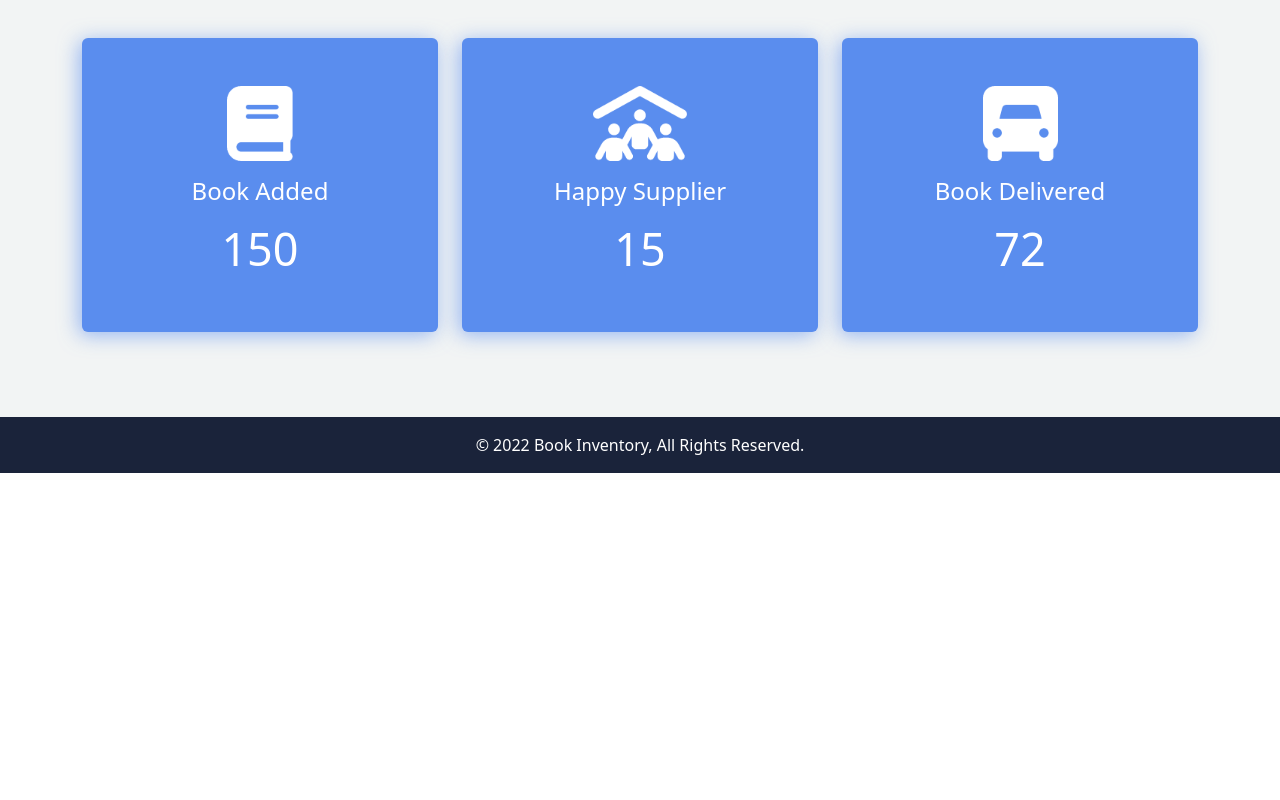
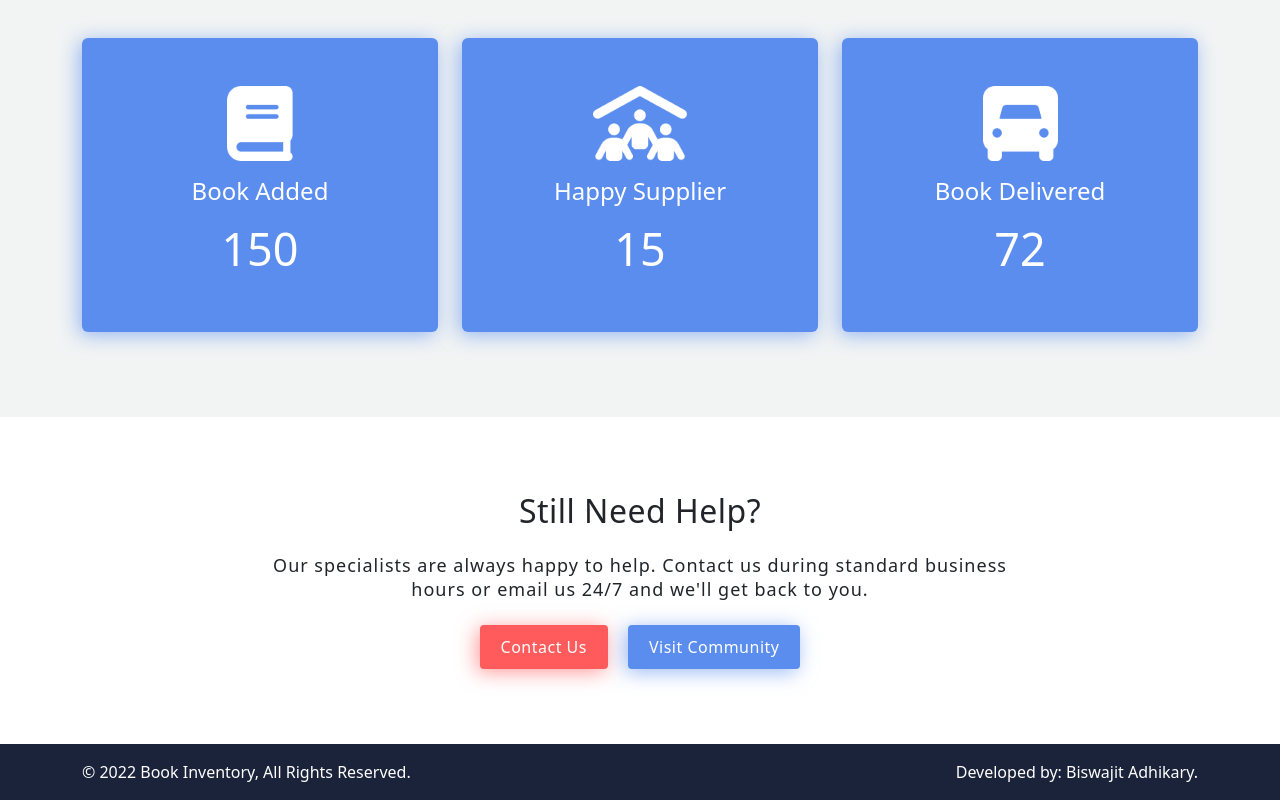
Before and after one commit to biswajit-adhikary/Book-Inventory-Client, a React (Create React App) app: page / in a window 1280 px wide. Shown: the part 2020-2820 px from the top of the page. Before the commit the page ends 2493 px from the top, so only its background shows below. Built offline with nearby package versions, Linux system fonts and the light colour scheme.

Commit message:
Two extra section added and home page design done

```diff
--- a/src/Pages/Home/Banner/Banner.css
+++ b/src/Pages/Home/Banner/Banner.css
@@ -45,7 +45,22 @@
     color: #fff;
 }
 
-@media only screen and (max-width: 600px) {
+.theme-btn-two {
+    background-color: #FF5B5C;
+    box-shadow: -3px 3px 20px 0px #ff5b5c9e;
+    color: #fff;
+    letter-spacing: .5px;
+    padding: 9px 20px;
+    transition: .3s;
+}
+
+.theme-btn-two:hover {
+    background-color: #5A8DEE;
+    box-shadow: -3px 3px 20px 0px #598dee9c;
+    color: #fff;
+}
+
+@media only screen and (max-width: 991px) {
     .banner-area {
         height: 500px;
     }
--- /dev/null
+++ b/src/Pages/Home/Contact/Contact.css
@@ -0,0 +1,7 @@
+.contact-area {
+    padding: 75px 0;
+}
+
+.contact-area button {
+    margin: 0 10px;
+}
--- /dev/null
+++ b/src/Pages/Home/Contact/Contact.js
@@ -0,0 +1,27 @@
+import React from 'react';
+import { Col, Container, Row } from 'react-bootstrap';
+import './Contact.css'
+
+const Contact = () => {
+    return (
+        <div className='contact-area'>
+            <Container>
+                <Row>
+                    <Col lg={{ span: 8, offset: 2 }}>
+                        <div className="contact-text text-center">
+                            <h3 className='theme-text-secondary text-center'>Still need help?</h3>
+                            <h4 className='theme-sub-text my-4'>
+                                Our specialists are always happy to help. Contact us during standard
+                                business hours or email us 24/7 and we'll get back to you.
+                            </h4>
+                            <button className='btn theme-btn-two'>Contact Us</button>
+                            <button className='btn theme-btn'>Visit Community</button>
+                        </div>
+                    </Col>
+                </Row>
+            </Container>
+        </div>
+    );
+};
+
+export default Contact;
--- a/src/Pages/Home/Home.js
+++ b/src/Pages/Home/Home.js
@@ -1,6 +1,7 @@
 import React from 'react';
 import Banner from './Banner/Banner';
 import Books from './Books/Books';
+import Contact from './Contact/Contact';
 import Report from './Report/Report';
 
 const Home = () => {
@@ -9,6 +10,7 @@ const Home = () => {
             <Banner />
             <Books />
             <Report />
+            <Contact />
         </>
     );
 };
--- a/src/Pages/Shared/Footer/Footer.css
+++ b/src/Pages/Shared/Footer/Footer.css
@@ -1,3 +1,15 @@
 .footer {
     background-color: #1A233A;
 }
+
+.developer-text {
+    text-align: right;
+}
+
+@media only screen and (max-width: 991px) {
+
+    .copyright-text,
+    .developer-text {
+        text-align: center;
+    }
+}
--- a/src/Pages/Shared/Footer/Footer.js
+++ b/src/Pages/Shared/Footer/Footer.js
@@ -1,14 +1,23 @@
 import React from 'react';
-import { Container } from 'react-bootstrap';
+import { Col, Container, Row } from 'react-bootstrap';
 import './Footer.css';
 
 const Footer = () => {
     return (
-        <footer className='footer py-3 text-center'>
+        <footer className='footer py-3 text-white'>
             <Container>
-                <p className='text-white text-center mb-0'>
-                    &copy; 2022 Book Inventory, All Rights Reserved.
-                </p>
+                <Row>
+                    <Col lg={6}>
+                        <p className='mb-0 copyright-text'>
+                            &copy; 2022 Book Inventory, All Rights Reserved.
+                        </p>
+                    </Col>
+                    <Col lg={6}>
+                        <p className='mb-0 developer-text'>
+                            Developed by: Biswajit Adhikary.
+                        </p>
+                    </Col>
+                </Row>
             </Container>
         </footer>
     );
```
